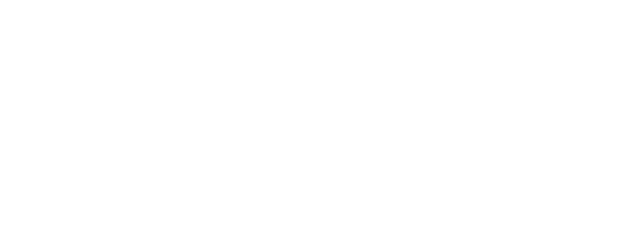
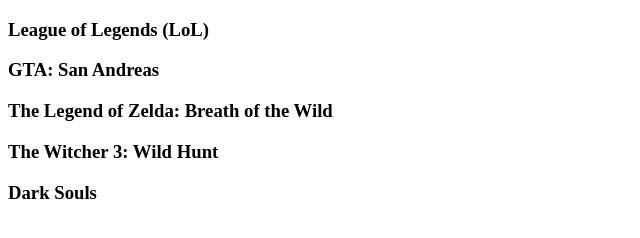
Before and after one commit to leandrolambragno/videogames, a plain HTML site: page index.html in a window 1280 px wide. Shown: the whole page, without its empty margins (0-640 px from the left). Drawn offline with Linux system fonts and the light colour scheme.

Commit message:
adding videogames section

```diff
--- a/index.html
+++ b/index.html
@@ -5,6 +5,22 @@
     <title>title</title>
 </head>
 <body>
-
+    <section>
+        <article>
+            <h3>League of Legends (LoL)</h3>
+        </article>
+        <article>
+            <h3>GTA: San Andreas</h3>
+        </article>
+        <article>
+            <h3>The Legend of Zelda: Breath of the Wild</h3>
+        </article>
+        <article>
+            <h3>The Witcher 3: Wild Hunt</h3>
+        </article>
+        <article>
+            <h3>Dark Souls</h3>
+        </article>
+    </section>
 </body>
 </html>
```
